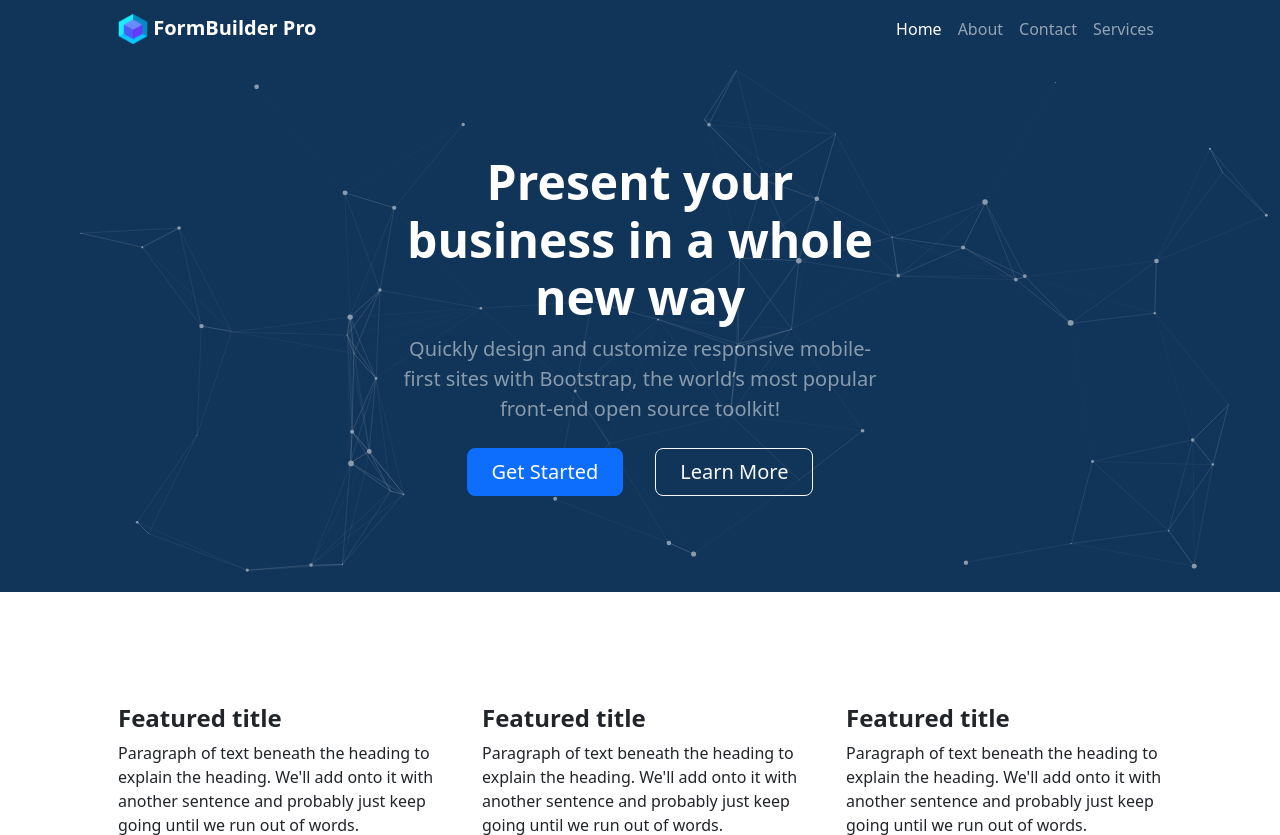
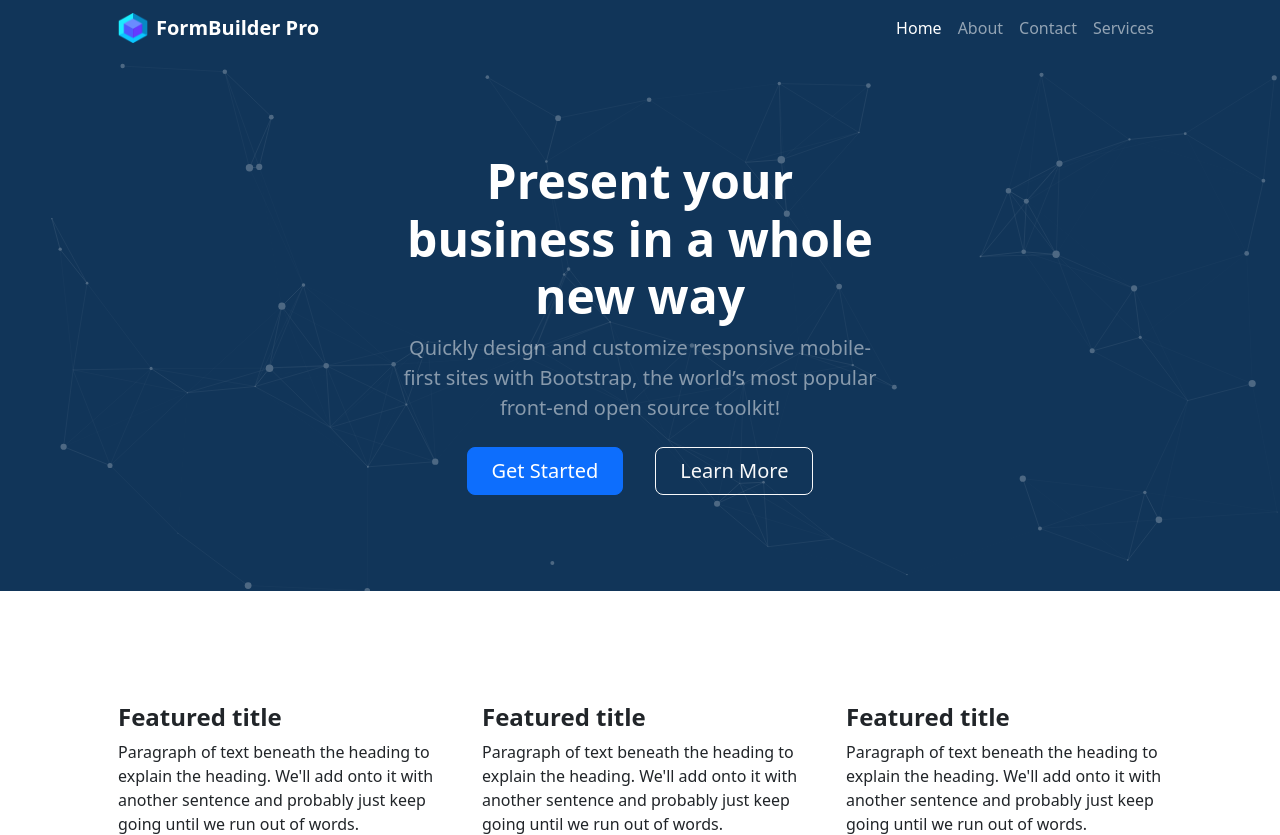
Before and after one commit to cseh-szabolcs/fb-pro, a Symfony app: template templates/pages/home/intro.html.twig in a window 1280 px wide. Shown: the top 835 px of the page. Run offline with Twig, Linux system fonts and the light colour scheme; the template is opened without the code that fills it, so the values that code supplies are empty; style sheets or scripts are compiled from the project's sources; some libraries are stand-ins or nearby versions.

Commit message:
add intro-page

```diff
--- a/assets/styles/app.css
+++ b/assets/styles/app.css
@@ -12,6 +12,12 @@ body {
 }
 
 /* common */
+.d-flex-center {
+    display: flex;
+    justify-content: center;
+    align-items: center;
+}
+
 .inset-0 {
     inset: 0;
 }
--- a/templates/pages/home/intro.html.twig
+++ b/templates/pages/home/intro.html.twig
@@ -4,8 +4,8 @@
     <!-- Responsive navbar-->
     <nav class="navbar navbar-expand-lg navbar-dark bg-app">
         <div class="container px-5">
-            <a class="navbar-brand fw-bold" href="#!">
-                <img src="{{ asset('images/logo-fbpro.png') }}" alt="..." width="30" height="30" class="d-inline-block align-text-top" />
+            <a class="navbar-brand fw-bold d-flex-center gap-2" href="#!">
+                <img src="{{ asset('images/logo-fbpro.png') }}" alt="FormBuilder Pro Logo" width="30" height="30" class="d-inline-block align-text-top" />
                 FormBuilder Pro
             </a>
             <button class="navbar-toggler" type="button" data-bs-toggle="collapse" data-bs-target="#navbarSupportedContent" aria-controls="navbarSupportedContent" aria-expanded="false" aria-label="Toggle navigation"><span class="navbar-toggler-icon"></span></button>
@@ -21,7 +21,7 @@
     </nav>
     <!-- Header-->
     <header class="bg-app py-5 position-relative">
-        <div id="particles" class="position-absolute inset-0 opacity-50 z-0"></div>
+        <div id="particles" class="position-absolute inset-0 opacity-25 z-0"></div>
         <div class="container px-5">
             <div class="row gx-5 justify-content-center">
                 <div class="col-lg-6">
@@ -334,11 +334,11 @@
         document.addEventListener('DOMContentLoaded', () => {
             window.particlesJS && window.particlesJS('particles', {
                 particles: {
-                    number: { value: 80, density: { enable: true, value_area: 800 } },
+                    number: { value: {{ random([70, 80, 100]) }}, density: { enable: true, value_area: 600 } },
                     color: { value: '#ffffff' },
-                    size: { value: 3, random: true },
-                    line_linked: { enable: true, distance: 150, color: '#ffffff', opacity: 0.4, width: 1 },
-                    move: { enable: true, speed: 2.5, out_mode: 'out' }
+                    size: { value: 4, random: true },
+                    line_linked: { enable: true, distance: {{ random([140, 150, 180]) }}, color: '#ffffff', opacity: 0.4, width: 1 },
+                    move: { enable: true, speed: 1.5, out_mode: 'out' }
                 },
                 interactivity: {
                     events: {
```
